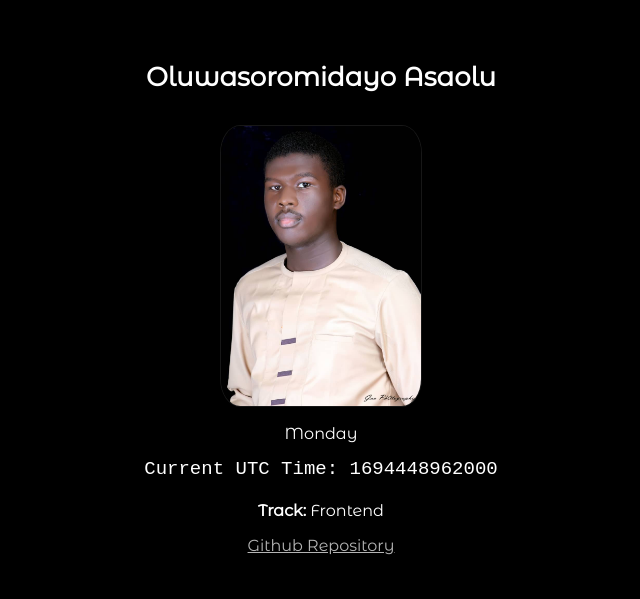
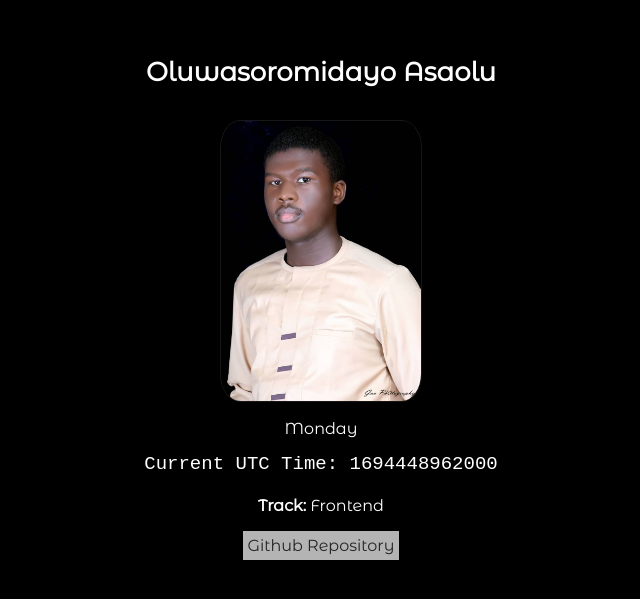
Before and after one commit to Oluwasoromidayo-Asaolu/stageone, a plain HTML site: page index.html in a window 1280 px wide. Shown: the part 103-702 px from the top of the page, without its empty margins (319-959 px from the left). Drawn offline with Linux system fonts and the light colour scheme.

Commit message:
Update stage1.css

```diff
--- a/stage1.css
+++ b/stage1.css
@@ -23,13 +23,15 @@ h2[data-testid="slackUsername"]{
     font-size: 26px;
 }
 a[data-testid="githubURL"]{
-    color: rgba(225, 225, 225, .8);
-    background-color: rgba(0, 0, 0, .8);
+    color: rgba(0, 0, 0, .8);
+    background-color: rgba(225, 225, 225, .8);
+    padding: 5px;
     transition: color ease 0.3s;
     text-align: center;
+    text-decoration: none;
 }
 a[data-testid="githubURL"]:hover{
-    background-color: rgba(0, 0, 0, 1);
+    background-color: rgba(225, 225, 225, 1);
 }
 div[data-testid="currentUTCTime"] {
     font-family: monospace;
```
